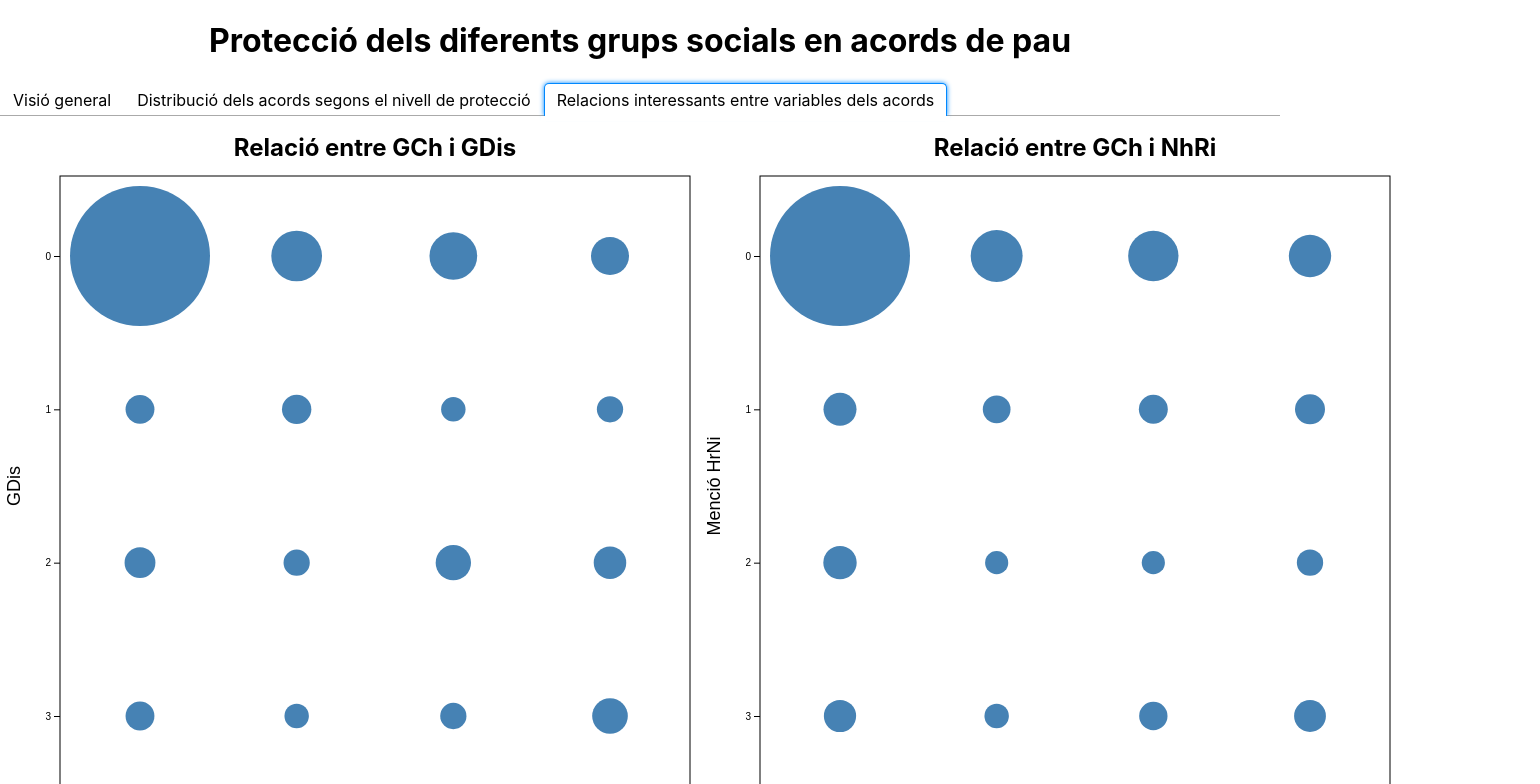
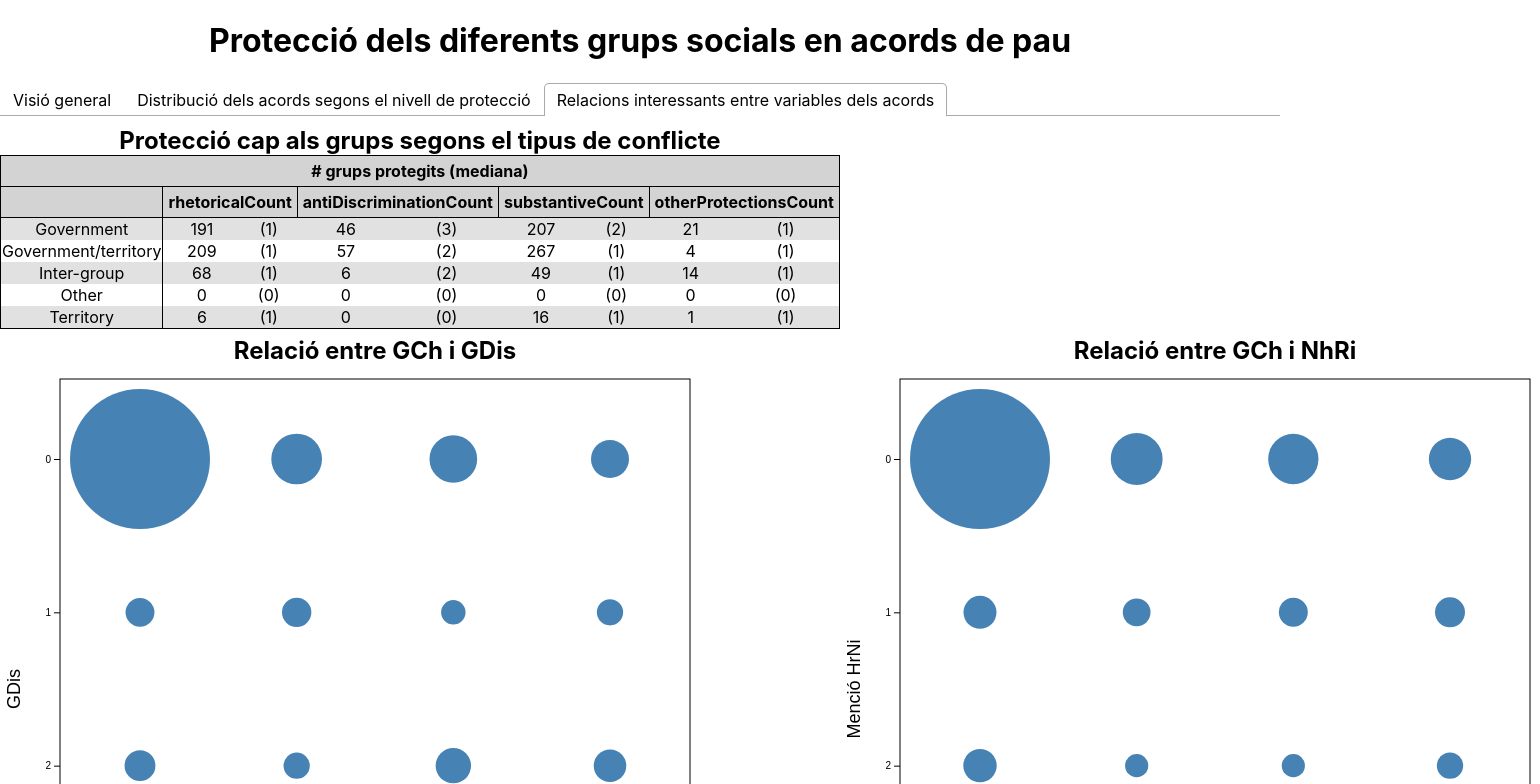
Before and after one commit to josepalos/pax_protection_analysis, a React (Create React App) app: page / in a window 1280 px wide. Both pictures are taken after a click on the tab "Relacions interessants entre variables dels acords". Shown: the top 784 px of the page, 1540 px wide, since content can reach past the window. Built offline with nearby package versions, Linux system fonts and the light colour scheme; no server answers.

Commit message:
Moved a table from the second tab to the third. Also updated the README file

```diff
--- a/src/App.js
+++ b/src/App.js
@@ -27,7 +27,7 @@ function App() {
         "Relacions interessants entre variables dels acords"
     ];
 
-    const defaultTabIndex = 2;
+    const defaultTabIndex = 0;
 
     const [countriesFeatures, setCountriesFeatures] = useState({});
     const [agreements, setAgreements] = useState([]);
@@ -72,12 +72,14 @@ function App() {
                     agreements={agreements}
                     protectionsForGroupByYearAndLevel={protectionsForGroupByYearAndLevel}
                     countByProtectionLevel={countByProtectionLevel}
+                />
+            </TabPanel>
+            <TabPanel>
+                <Relations
+                    agreements={agreements}
                     conflictTypeCount={conflictTypeCount}
                     conflictTypeMedian={conflictTypeMedian}
                 />
-            </TabPanel>
-            <TabPanel>
-                <Relations agreements={agreements}/>
             </TabPanel>
         </Tabs>
     );
--- a/src/components/Distribution.js
+++ b/src/components/Distribution.js
@@ -2,15 +2,12 @@ import React from "react";
 
 import SquaresTable from "./Tables/SquaresTable";
 import VerticalGroupedBarChart from "./VerticalBarChart/VerticalGroupedBarChart";
-import TableWithCountAndMedian from "./Tables/TableWithCountAndMedian";
 
 
 const Distribution = (props) => {
     const {
         protectionsForGroupByYearAndLevel,
-        countByProtectionLevel,
-        conflictTypeCount,
-        conflictTypeMedian,
+        countByProtectionLevel
     } = props;
 
     return (
@@ -48,15 +45,6 @@ const Distribution = (props) => {
                     />
                 </div>
             </div>
-            <div className="div-table-row">
-                <div className="div-table-cell">
-                    <TableWithCountAndMedian
-                        title={"Protecció cap als grups segons el tipus de conflicte"}
-                        countData={conflictTypeCount}
-                        medianData={conflictTypeMedian}
-                    />
-                </div>
-            </div>
         </div>)
 };
 
--- a/src/components/Relations/Relations.js
+++ b/src/components/Relations/Relations.js
@@ -1,8 +1,15 @@
 import React, {useState} from "react";
 import RelationBetweenGroups from "./RelationBetweenGroups";
 import RelationBetweenGroupAndHrNi from "./RelationBetweenGroupAndHrNi";
+import TableWithCountAndMedian from "../Tables/TableWithCountAndMedian";
 
-const Relations = ({agreements}) => {
+const Relations = (props) => {
+    const {
+        agreements,
+        conflictTypeCount,
+        conflictTypeMedian,
+    } = props;
+
     const possibleOptions = ["GCh", "GDis", "GAge", "GMig", "GRa", "GRe", "GInd",
         "GOth", "GRef", "GSoc"];
     // TODO move up in the hierarchy
@@ -25,6 +32,15 @@ const Relations = ({agreements}) => {
 
     return (
         <div className="div-table tab-content">
+            <div className="div-table-row">
+                <div className="div-table-cell">
+                    <TableWithCountAndMedian
+                        title={"Protecció cap als grups segons el tipus de conflicte"}
+                        countData={conflictTypeCount}
+                        medianData={conflictTypeMedian}
+                    />
+                </div>
+            </div>
             <div className="div-table-row">
                 <div className="div-table-cell">
                     <RelationBetweenGroups
```
Also changed, not shown: 1 other file (tests, documents, lock files or other folders).
